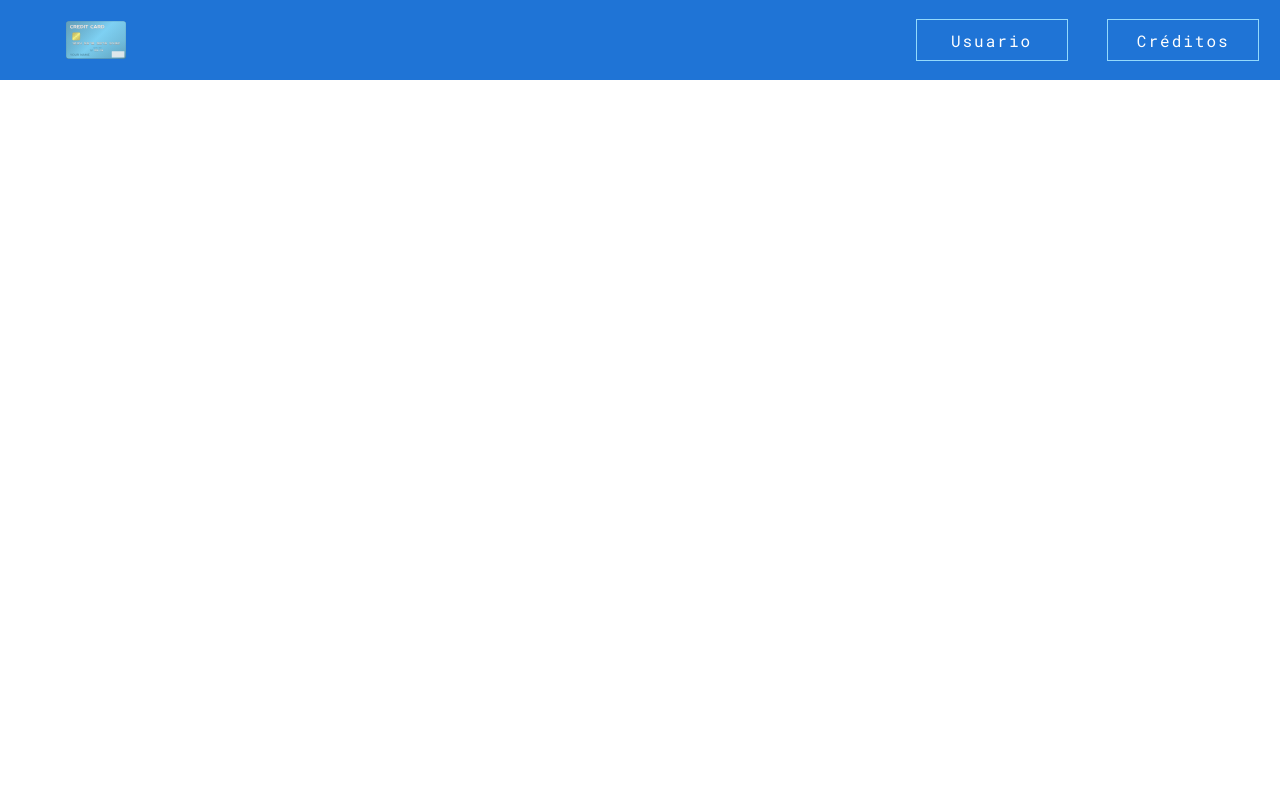
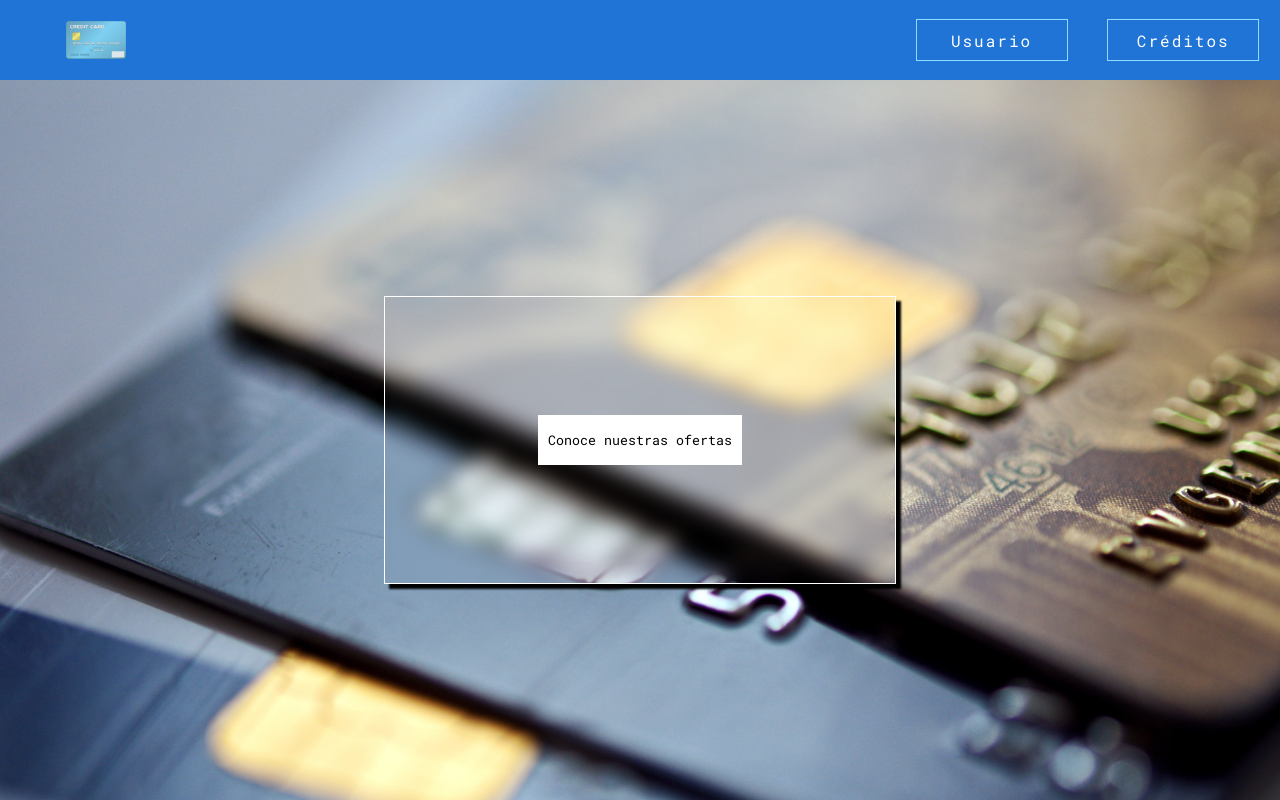
Before and after one commit to jaimezzapata/simulador-creditos, a plain HTML site: page index.html in a window 1280 px wide. Drawn offline with Linux system fonts and the light colour scheme.

```diff
--- a/index.html
+++ b/index.html
@@ -16,10 +16,11 @@
             <a class="header__menu__enlace" href="/views/pages/viewCredito.html">Créditos</a>
         </nav>
     </header>
-    <main>
-
+    <main class="content">
+        <form class="content__form" action="">
+            <button type="button">Conoce nuestras ofertas</button>
+        </form>
     </main>
-    <h1></h1>
 </body>
 
 </html>
--- a/views/public/css/index.css
+++ b/views/public/css/index.css
@@ -72,3 +72,53 @@
     transition: ease-in-out all 0.8s;
     background-color: #62c3f8;
 }
+
+.content {
+    width: 100%;
+    height: 90%;
+    display: flex;
+    justify-content: center;
+    align-items: center;
+    background-image: url('../img/fondo.jpg');
+    background-position: center center;
+    background-size: cover;
+    background-repeat: no-repeat;
+}
+
+.content__form {
+    height: 40%;
+    width: 40%;
+    display: inherit;
+    align-items: inherit;
+    justify-content: inherit;
+    backdrop-filter: blur(10px);
+    border: solid 1px white;
+    box-shadow: 5px 5px 2px black;
+}
+
+.content__form button {
+    width: 40%;
+    height: 50px;
+    border: none;
+    background-color: white;
+    cursor: pointer;
+    position: relative;
+    z-index: 1;
+}
+
+.content__form button::before {
+    position: absolute;
+    z-index: -1;
+    content: '';
+    width: 100%;
+    height: 0%;
+    top: 0;
+    left: 0;
+    transition: ease-in-out all 0.6s;
+}
+
+.content__form button:hover::before {
+    height: 100%;
+    transition: ease-in-out all 0.6s;
+    background-color: #62c3f8;
+}
--- a/views/public/css/viewUsuario.css
+++ b/views/public/css/viewUsuario.css
@@ -0,0 +1,57 @@
+@import url('https://fonts.googleapis.com/css2?family=Roboto+Mono:ital,wght@0,100..700;1,100..700&display=swap');
+
+* {
+    box-sizing: border-box;
+    margin: 0;
+    padding: 0;
+    font-family: "Roboto Mono", monospace;
+}
+
+body {
+    width: 100%;
+    height: 100vh;
+    min-height: 100vh;
+    display: flex;
+    justify-content: center;
+    align-items: center;
+}
+
+.login,
+.register {
+    width: 50%;
+    height: 50%;
+    display: flex;
+    justify-content: space-evenly;
+    align-items: center;
+    flex-direction: column;
+    background-color: white;
+    position: absolute;
+}
+
+.login div,
+.register div {
+    display: flex;
+    justify-content: space-between;
+    align-items: center;
+    width: 40%;
+}
+
+.login div input,
+.register div input {
+    outline: none;
+    height: 30px;
+}
+
+.login div input:focus,
+.register div input:focus {
+    outline: none;
+    border: solid 1px #1f74d6;
+}
+
+button[type="button"] {
+    width: 30%;
+    height: 40px;
+    background: none;
+    cursor: pointer;
+    border: solid 2px #1f74d6;
+}
```
Also changed, not shown: views/pages/viewUsuario.html (+42 -0 lines), views/public/js/script.js (+25 -0 lines), views/public/img/fondo.jpg (added).
